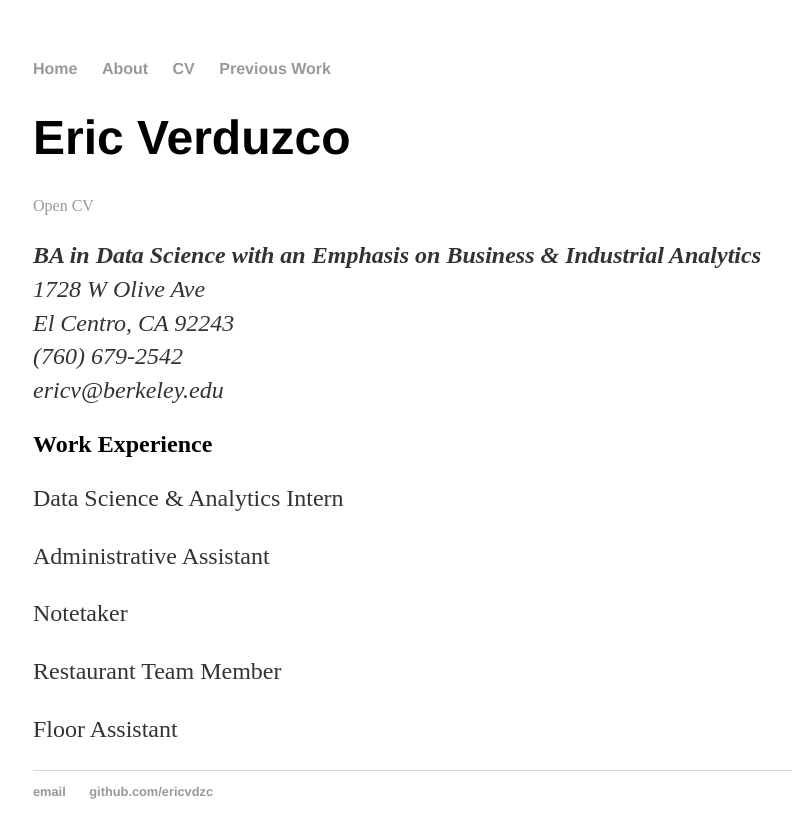
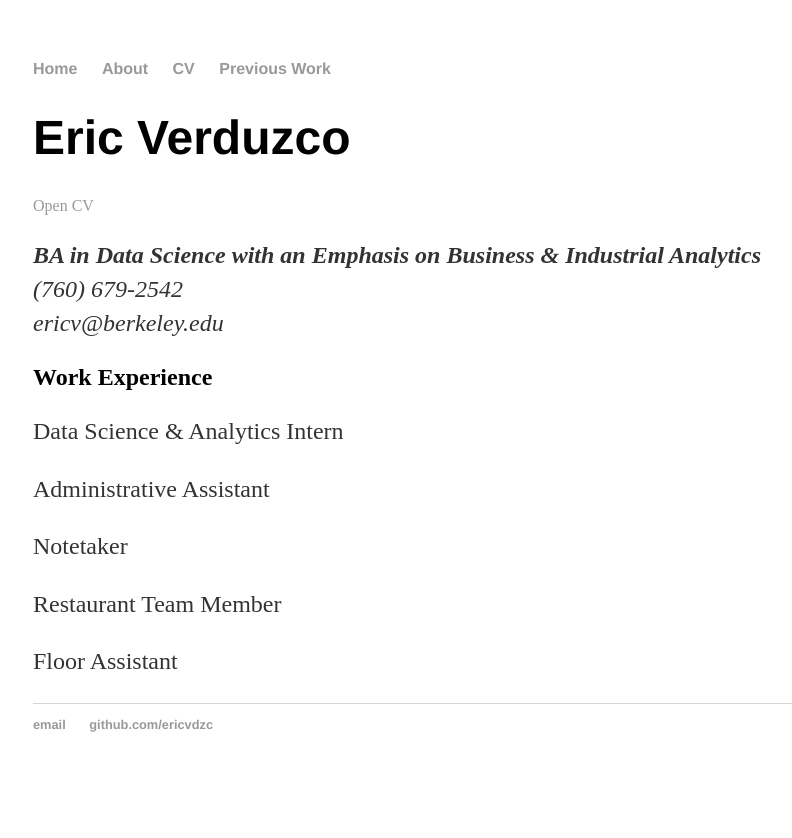
Before and after one commit to ericvdzc/ericvdzc.github.io, a Jekyll site: the page built from cv/index.html, in a window 1280 px wide. Shown: the top 838 px of the page, without its empty margins (159-951 px from the left). Built offline with Jekyll 4.4.1, drawn with Linux system fonts in a browser that asks for light colours.

Commit message:
Update index.html

```diff
--- a/cv/index.html
+++ b/cv/index.html
@@ -8,8 +8,6 @@ title: Eric Verduzco CV
 		<a href="https://drive.google.com/file/d/1E8OLowhRhFL6qx4y279n3l-ngeDk7YKZ/view?usp=sharing" class="download" title="Open CV as PDF in Google Drive">Open CV</a>
 					<address>
 					<p><strong>BA in Data Science with an Emphasis on Business & Industrial Analytics</strong><br>
-					1728 W Olive Ave<br>
-					El Centro, CA 92243<br>
 					<abbr title="phone"></abbr> (760) 679-2542<br>
 					<span class="obfuscate">ericv@berkeley.edu</span>
 					</address>
```
